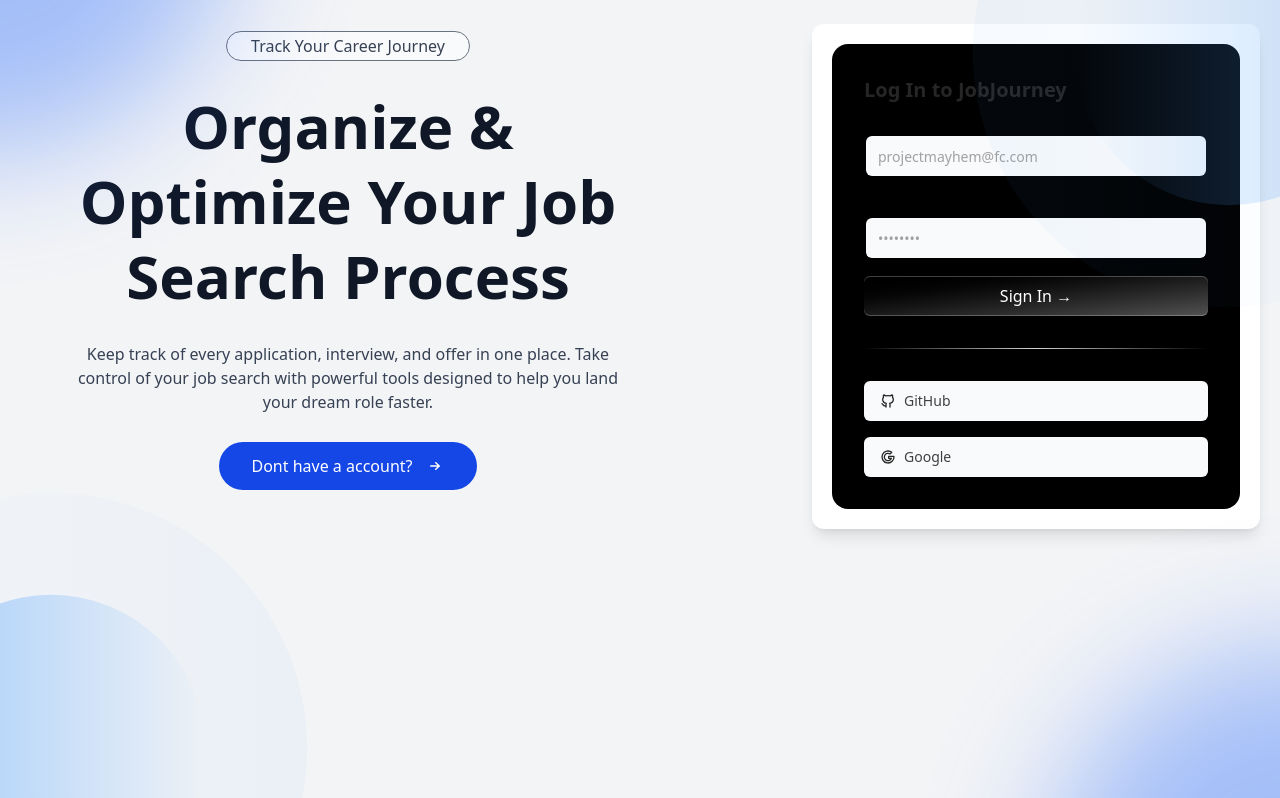
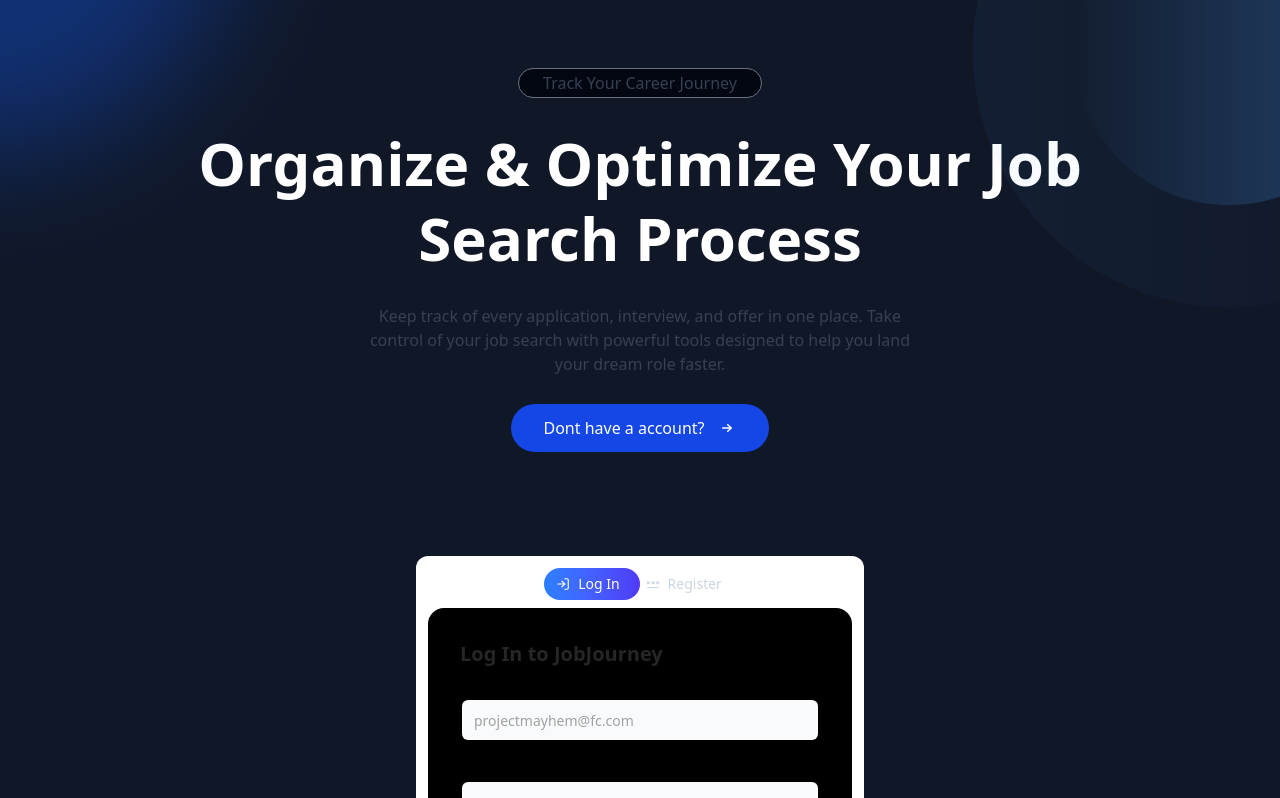
Before and after one commit to idanidan29/Machine_Learning_Visualizer, a Next.js app in the folder client/: page / in a window 1280 px wide. Shown: the top 798 px of the page. Built offline with nearby package versions, Linux system fonts and the light colour scheme.

Commit message:
adjust hero

```diff
--- a/client/src/app/components/Hero.tsx
+++ b/client/src/app/components/Hero.tsx
@@ -1,11 +1,16 @@
+/* eslint-disable @typescript-eslint/no-unused-vars */
 "use client"
 import Link from 'next/link'
-import { SignupFormDemo } from './LogIn'
+import { LogInForm } from './LogIn'
+import { SliderToggle } from './ui/SliderToggle'
+import { useState } from 'react';
+import { RegisterForm } from './Register';
 
 export default function HeroSection() {
+  const [selected, setSelected] = useState<"Log In" | "Register">("Log In");
     return (
     <>
-      <section className="bg-gray-100 dark:bg-gray-900 py-6 overflow-hidden min-h-screen w-screen flex flex-col relative">
+      <section className="bg-gray-900 py-6 overflow-hidden min-h-screen w-screen flex flex-col relative">
         {/* Background elements */}
         <div className="absolute top-0 left-0 -translate-x-[54%] -translate-y-[70%] w-2/5 rounded-full aspect-square bg-blue-600/70
           backdrop-filter blur-3xl opacity-50" />
@@ -25,15 +30,15 @@ export default function HeroSection() {
         </div>
 
         {/* Content container with responsive layout */}
-        <div className="mx-auto w-full max-w-7xl px-5 sm:px-10 md:px-12 lg:px-5 flex flex-col md:flex-row h-full">
+        <div className="mx-auto w-full max-w-7xl p-5 flex flex-col h-full">
 
           {/* Hero content */}
-          <div className="flex-1 flex flex-col items-center md:items-center justify-center pl-6">
+          <div className="flex flex-col items-center justify-center p-6 mb-8">
             <div className="text-center flex flex-col items-center space-y-6 md:space-y-7 max-w-4xl">
-              <span className="border border-gray-500 px-6 py-0.5 rounded-full bg-gray-50 dark:bg-gray-950 bg-opacity-50 text-gray-700 dark:text-gray-300">
+              <span className="border border-gray-500 px-6 py-0.5 rounded-full bg-gray-950 bg-opacity-50 text-gray-700 dark:text-gray-300">
                 Track Your Career Journey
               </span>
-              <h1 className="text-3xl sm:text-4xl md:text-5xl lg:text-6xl/tight xl:text-6xl/tight text-gray-900 dark:text-white font-bold capitalize text-center">
+              <h1 className="text-3xl sm:text-4xl md:text-5xl lg:text-6xl/tight xl:text-6xl/tight text-white font-bold capitalize text-center">
                 Organize & Optimize Your Job Search Process
               </h1>
               <p className="text-base text-gray-700 dark:text-gray-300 text-center max-w-xl">
@@ -41,7 +46,7 @@ export default function HeroSection() {
                 with powerful tools designed to help you land your dream role faster.
               </p>
               <div className="flex justify-center pb-8">
-                <Link href="/register" className="px-8 h-12 rounded-full flex items-center gap-x-3 bg-blue-700 text-white hover:bg-opacity-80">
+                <Link href="/#login" className="px-8 h-12 rounded-full flex items-center gap-x-3 bg-blue-700 text-white hover:bg-opacity-80">
                   Dont have a account?
                   <span>
                     <svg xmlns="http://www.w3.org/2000/svg" viewBox="0 0 20 20" fill="currentColor" className="w-5 h-5">
@@ -53,10 +58,12 @@ export default function HeroSection() {
             </div>
           </div>
 
-          {/* Login form section - stacks below on mobile */}
-          <div className="flex-1 flex flex-col justify-center items-center md:items-end">
-            <div className="w-full max-w-md bg-white dark:bg-gray-800 p-4 md:p-5 rounded-xl shadow-lg">
-              <SignupFormDemo />
+          {/* Login form section - placed below everything */}
+          <div className="flex justify-center items-center mt-4 mb-10">
+            <div className="w-full max-w-md bg-white dark:bg-gray-800 p-3 rounded-xl shadow-l" id='login'>
+
+              <SliderToggle selected={selected} setSelected={setSelected} /> {selected === "Log In" ? <LogInForm/> : <RegisterForm/>}
+
             </div>
           </div>
         </div>
--- a/client/src/app/components/LogIn.tsx
+++ b/client/src/app/components/LogIn.tsx
@@ -8,7 +8,7 @@ import {
   IconBrandGoogle,
 } from "@tabler/icons-react";
 
-export function SignupFormDemo() {
+export function LogInForm() {
   const handleSubmit = (e: React.FormEvent<HTMLFormElement>) => {
     e.preventDefault();
     console.log("Form submitted");
--- a/client/src/app/components/Register.tsx
+++ b/client/src/app/components/Register.tsx
@@ -0,0 +1,105 @@
+"use client";
+import React from "react";
+import { Label } from "./ui/label";
+import { Input } from "./ui/input";
+import { cn } from "@/app/lib/utils";
+import {
+  IconBrandGithub,
+  IconBrandGoogle,
+} from "@tabler/icons-react";
+
+export function RegisterForm() {
+  const handleSubmit = (e: React.FormEvent<HTMLFormElement>) => {
+    e.preventDefault();
+    console.log("Form submitted");
+  };
+  return (
+    <div className="shadow-input mx-auto w-full max-w-md rounded-none bg-white p-4 md:rounded-2xl md:p-8 dark:bg-black">
+      <h2 className="text-xl font-bold text-neutral-800 dark:text-neutral-200">
+        Welcome to Aceternity
+      </h2>
+      <p className="mt-2 max-w-sm text-sm text-neutral-600 dark:text-neutral-300">
+        Login to aceternity if you can because we don&apos;t have a login flow
+        yet
+      </p>
+
+      <form className="my-8" onSubmit={handleSubmit}>
+        <div className="mb-4 flex flex-col space-y-2 md:flex-row md:space-y-0 md:space-x-2">
+          <LabelInputContainer>
+            <Label htmlFor="firstname">First name</Label>
+            <Input id="firstname" placeholder="Tyler" type="text" />
+          </LabelInputContainer>
+          <LabelInputContainer>
+            <Label htmlFor="lastname">Last name</Label>
+            <Input id="lastname" placeholder="Durden" type="text" />
+          </LabelInputContainer>
+        </div>
+        <LabelInputContainer className="mb-4">
+          <Label htmlFor="email">Email Address</Label>
+          <Input id="email" placeholder="projectmayhem@fc.com" type="email" />
+        </LabelInputContainer>
+        <LabelInputContainer className="mb-4">
+          <Label htmlFor="password">Password</Label>
+          <Input id="password" placeholder="••••••••" type="password" />
+        </LabelInputContainer>
+
+
+        <button
+          className="group/btn relative block h-10 w-full rounded-md bg-gradient-to-br from-black to-neutral-600 font-medium text-white shadow-[0px_1px_0px_0px_#ffffff40_inset,0px_-1px_0px_0px_#ffffff40_inset] dark:bg-zinc-800 dark:from-zinc-900 dark:to-zinc-900 dark:shadow-[0px_1px_0px_0px_#27272a_inset,0px_-1px_0px_0px_#27272a_inset]"
+          type="submit"
+        >
+          Sign up &rarr;
+          <BottomGradient />
+        </button>
+
+        <div className="my-8 h-[1px] w-full bg-gradient-to-r from-transparent via-neutral-300 to-transparent dark:via-neutral-700" />
+
+        <div className="flex flex-col space-y-4">
+          <button
+            className="group/btn shadow-input relative flex h-10 w-full items-center justify-start space-x-2 rounded-md bg-gray-50 px-4 font-medium text-black dark:bg-zinc-900 dark:shadow-[0px_0px_1px_1px_#262626]"
+            type="submit"
+          >
+            <IconBrandGithub className="h-4 w-4 text-neutral-800 dark:text-neutral-300" />
+            <span className="text-sm text-neutral-700 dark:text-neutral-300">
+              GitHub
+            </span>
+            <BottomGradient />
+          </button>
+          <button
+            className="group/btn shadow-input relative flex h-10 w-full items-center justify-start space-x-2 rounded-md bg-gray-50 px-4 font-medium text-black dark:bg-zinc-900 dark:shadow-[0px_0px_1px_1px_#262626]"
+            type="submit"
+          >
+            <IconBrandGoogle className="h-4 w-4 text-neutral-800 dark:text-neutral-300" />
+            <span className="text-sm text-neutral-700 dark:text-neutral-300">
+              Google
+            </span>
+            <BottomGradient />
+          </button>
+        </div>
+      </form>
+    </div>
+  );
+}
+
+const BottomGradient = () => {
+  return (
+    <>
+      <span className="absolute inset-x-0 -bottom-px block h-px w-full bg-gradient-to-r from-transparent via-cyan-500 to-transparent opacity-0 transition duration-500 group-hover/btn:opacity-100" />
+      <span className="absolute inset-x-10 -bottom-px mx-auto block h-px w-1/2 bg-gradient-to-r from-transparent via-indigo-500 to-transparent opacity-0 blur-sm transition duration-500 group-hover/btn:opacity-100" />
+    </>
+  );
+};
+
+const LabelInputContainer = ({
+  children,
+  className,
+}: {
+  children: React.ReactNode;
+  className?: string;
+}) => {
+  return (
+    <div className={cn("flex w-full flex-col space-y-2", className)}>
+      {children}
+    </div>
+  );
+};
--- a/client/src/app/components/ui/SliderToggle.tsx
+++ b/client/src/app/components/ui/SliderToggle.tsx
@@ -1,6 +1,6 @@
 import { motion } from "framer-motion";
 import { MdOutlinePassword } from "react-icons/md";
-import { LuImageUp } from "react-icons/lu";
+import { FiLogIn } from "react-icons/fi";
 
 const TOGGLE_CLASSES =
   "text-sm font-medium flex items-center gap-2 px-3 md:pl-3 md:pr-3.5 py-3 md:py-1.5 transition-colors relative z-10";
@@ -12,7 +12,7 @@ interface SliderToggleProps {
 
 export const SliderToggle: React.FC<SliderToggleProps> = ({ selected, setSelected }) => {
   return (
-    <div id="Encoder" className="flex justify-center w-full">
+    <div id="Encoder" className="flex justify-center w-full pb-2">
       <div className="relative flex w-fit items-center rounded-full">
         <button
           className={`${TOGGLE_CLASSES} ${selected === "Log In" ? "text-white" : "text-slate-300"}`}
@@ -20,11 +20,11 @@ export const SliderToggle: React.FC<SliderToggleProps> = ({ selected, setSelecte
             setSelected("Log In");
           }}
         >
-          <LuImageUp className="relative z-10 text-lg md:text-sm" />
+          <FiLogIn className="relative z-10 text-lg md:text-sm" />
           <span className="relative z-10">Log In</span>
         </button>
         <button
-          className={`${TOGGLE_CLASSES} ${selected === "Register" ? "text-white" : "text-slate-800"}`}
+          className={`${TOGGLE_CLASSES} ${selected === "Register" ? "text-white" : "text-slate-300"}`}
           onClick={() => {
             setSelected("Register");
           }}
```
Also changed, not shown: 1 other file (tests, documents, lock files or other folders).
